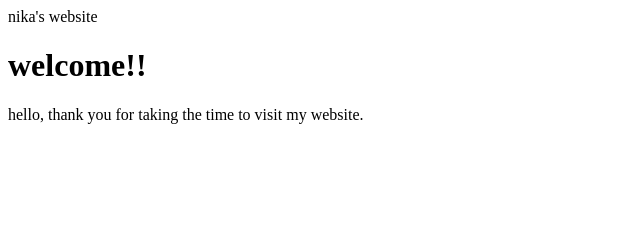
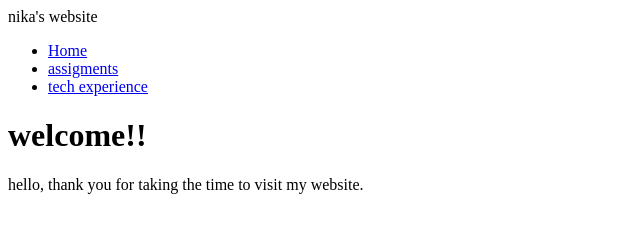
Before and after one commit to 903889/website-2.0, a plain HTML site: page index.html in a window 1280 px wide. Shown: the whole page, without its empty margins (0-640 px from the left). Drawn offline with Linux system fonts and the light colour scheme.

Commit message:
added a navbar

```diff
--- a/index.html
+++ b/index.html
@@ -1,7 +1,14 @@
 <!DOCTYPE html>
 <html>
-<head>nika's website</head>
+<head>nika's website
+    <link rel="stylessheet" href="styles/styles.css"/>
+</head>
 <body>
+    <ul>
+        <li><a class="active" href="index.html">Home</a></li>
+        <li><a href="pages/assigments.html">assigments</a></li>
+        <li><a href="pages/tech experience.html">tech experience</a></li>
+      </ul>
 
 <h1>welcome!!</h1>
 
--- a/styles/styles.css
+++ b/styles/styles.css
@@ -0,0 +1,23 @@
+ul {
+    list-style-type: none;
+    margin: 0;
+    padding: 0;
+    overflow: hidden;
+    background-color: #333;
+  }
+
+  li {
+    float: left;
+  }
+
+  li a {
+    display: block;
+    color: white;
+    text-align: center;
+    padding: 14px 16px;
+    text-decoration: none;
+  }
+
+  li a:hover {
+    background-color: #111;
+  }
```
